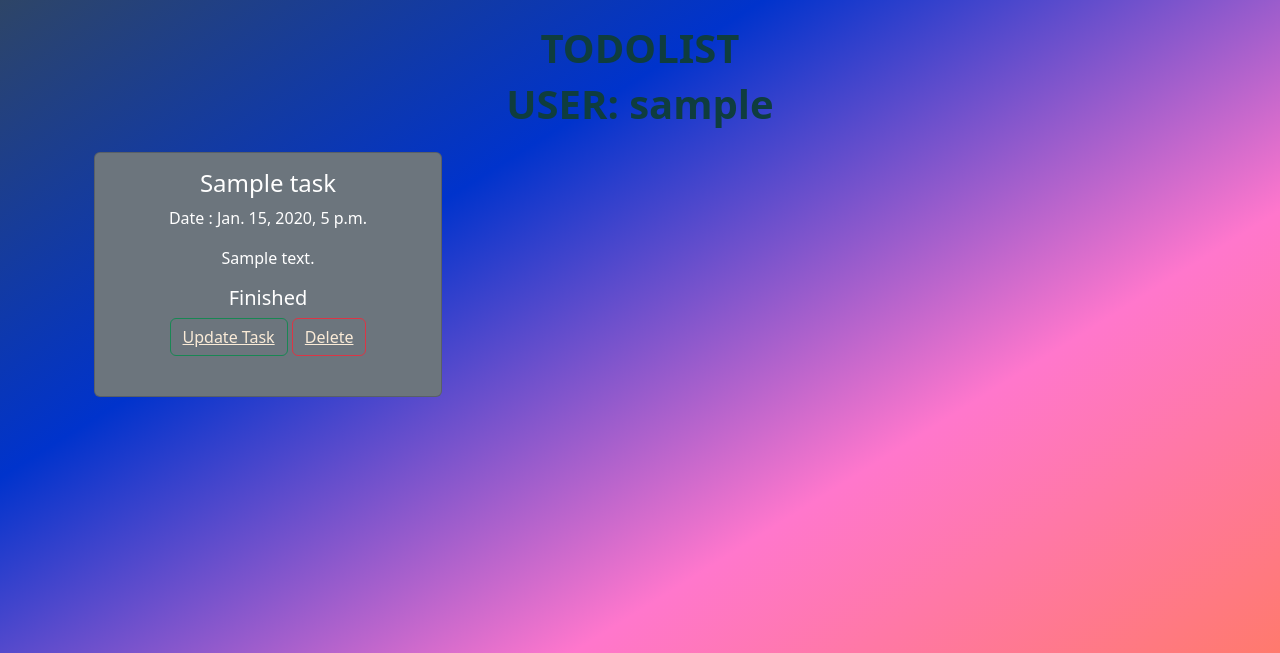
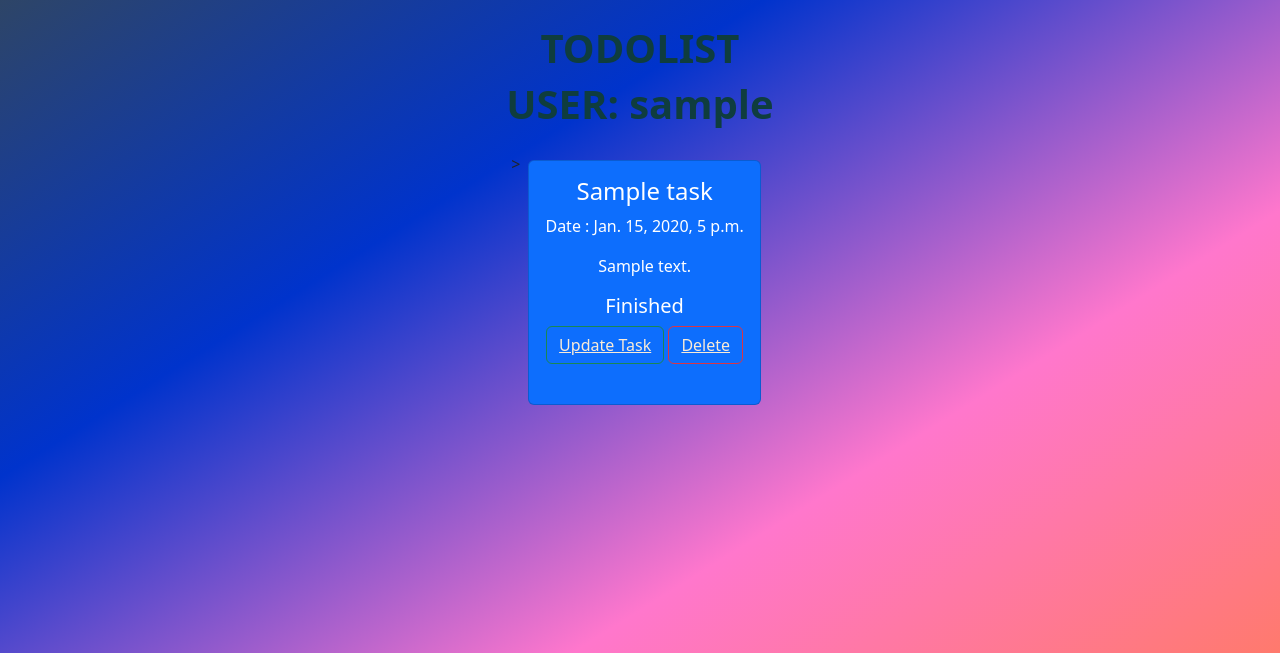
Before and after one commit to FathanHad/Tugas2PBP, a Django app: page /todolist/ in a window 1280 px wide. Shown: the part 56-709 px from the top of the page. Run offline with Django 4.2, Linux system fonts and the light colour scheme; a user stored in the database is signed in; tables that the repository leaves empty hold one stand-in row (values such as "Sample post").

Commit message:
changing display

```diff
--- a/todolist/templates/login.html
+++ b/todolist/templates/login.html
@@ -8,6 +8,9 @@
 <style>
     h1{
         color: blueviolet;
+    }
+    a{
+        color: burlywood;
     }
 </style>
 
--- a/todolist/templates/todolist.html
+++ b/todolist/templates/todolist.html
@@ -30,10 +30,10 @@
             <h1><b>USER: {{user}}</b></h1>
         </center>
     </div>
-    <div class="row">
-        <div class="col-md-4">
+        <div class="mx-3 d-flex flex-row flex-wrap justify-content-center"> >
+
             {% for list in list_todolist %}
-            <div class="card text-white bg-secondary mb-3 card text-center">
+            <div class="card text-white bg-primary m-2 card text-center">
                     <div class="card-body mb-4">
                         <h4 class="card-title">{{list.title}}</h4>
                         <p> Date : {{list.date}} </p>
@@ -52,6 +52,7 @@
                     </div>
             </div>
             {% endfor %}
+        </div>
 
 
 {% endblock content %}
```
